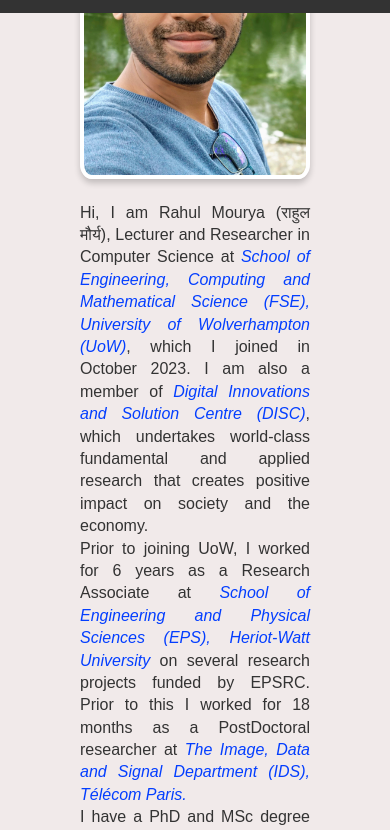
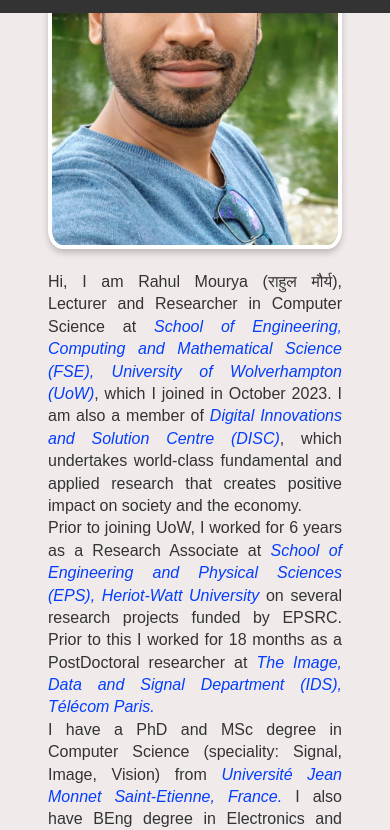
Before and after one commit to mouryarahul/mouryarahul.github.io, a plain HTML site: page index.html in a window 390 px wide. Shown: the part 831-1661 px from the top of the page. Drawn offline with Linux system fonts and the light colour scheme; a web font is replaced by a local one.

Commit message:
update styles.css

```diff
--- a/styles.css
+++ b/styles.css
@@ -196,7 +196,7 @@ section:not(#home) {
 
 .content{
     gap: 2rem;
-    padding: 1rem 2rem;
+    /*padding: 1rem 2rem;*/
     border-radius: 10px;
     /*box-shadow: 4px 6px 8px var(--box-shadow-color);*/
     background-color: var(--bg-color);
@@ -337,7 +337,7 @@ section:not(#home) {
     .content {
         flex-direction: column;
         align-items: center;
-        padding: 1rem 2rem;
+        /*padding: 1rem 2rem;*/
 
     }
 
```
